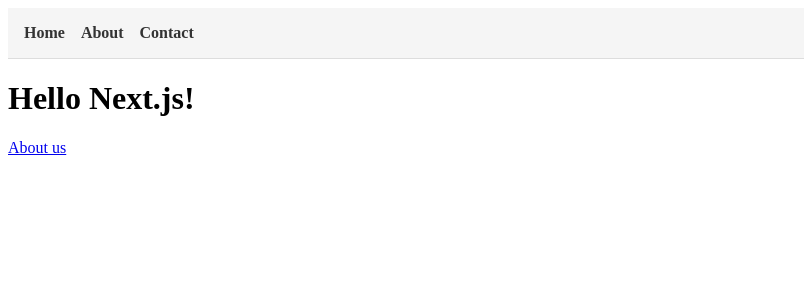
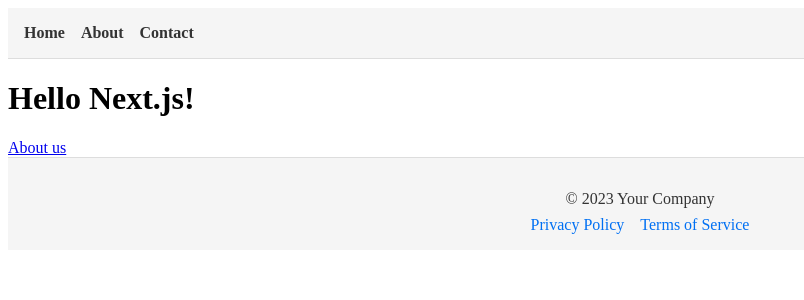
Before and after one commit to Guerra-09/momentum, a Next.js app: page / in a window 1280 px wide. Shown: the top 300 px of the page, without its empty margins (0-804 px from the left). Built offline with nearby package versions, Linux system fonts and the light colour scheme.

Commit message:
Feat: Add footer

```diff
--- /dev/null
+++ b/src/app/_components/footer.jsx
@@ -0,0 +1,33 @@
+export default function Footer() {
+  return (
+    <footer style={styles.footer}>
+      <p style={styles.text}>© 2023 Your Company</p>
+      <nav style={styles.nav}>
+        <a href="/privacy" style={styles.link}>Privacy Policy</a>
+        <a href="/terms" style={styles.link}>Terms of Service</a>
+      </nav>
+    </footer>
+  );
+}
+const styles = {
+  footer: {
+    display: 'flex',
+    flexDirection: 'column',
+    alignItems: 'center',
+    padding: '1rem',
+    background: '#f5f5f5',
+    borderTop: '1px solid #ddd',
+  },
+  text: {
+    marginBottom: '0.5rem',
+    color: '#333',
+  },
+  nav: {
+    display: 'flex',
+    gap: '1rem',
+  },
+  link: {
+    textDecoration: 'none',
+    color: '#0070f3',
+  },
+};
--- a/src/app/layout.js
+++ b/src/app/layout.js
@@ -1,3 +1,4 @@
+import Footer from "./_components/footer";
 import NavBar from "./_components/navigationBar";
 
 export default function DashboardLayout({ children }) {
@@ -8,6 +9,7 @@
         {/* Layout UI */}
         {/* Place children where you want to render a page or nested layout */}
         <main>{children}</main>
+        <Footer />
       </body>
     </html>
   )
```
